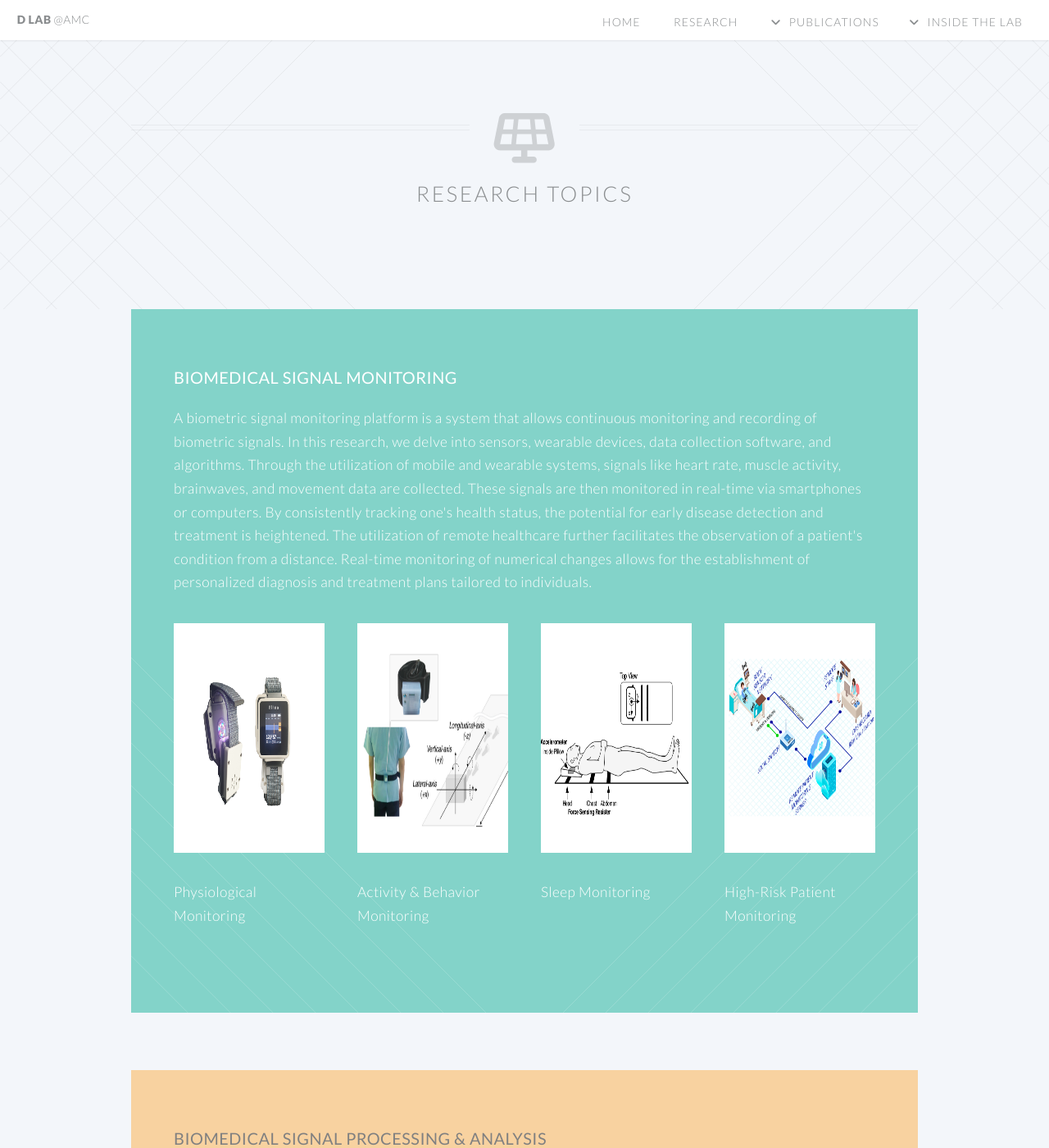
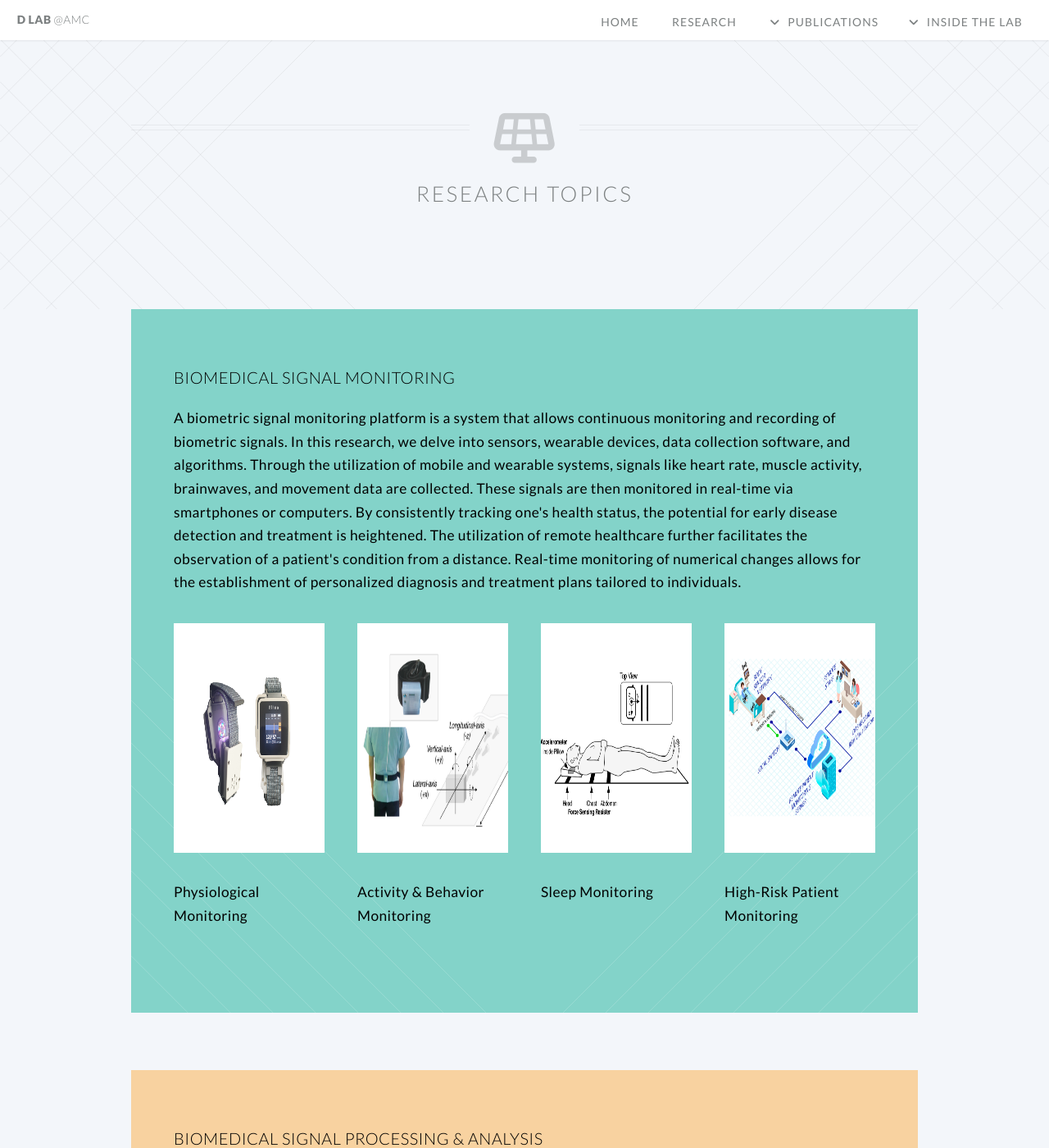
Before and after one commit to ydon1111/ydon1111.github.io, a Jekyll site: the page built from htmls/research_topics.html, in a window 1280 px wide and 1400 px high. Shown: the whole window at 82% size. Built offline with Jekyll 4.4.1, drawn with Linux system fonts in a browser that asks for light colours; nearby versions of some CDN libraries.

Commit message:
신규유저

```diff
--- a/css/style.css
+++ b/css/style.css
@@ -31,10 +31,10 @@ body,
 input,
 select,
 textarea {
-	color: #8a8d8f;
+	color: #7c8081;
 	font-family: 'Lato', sans-serif;
 	font-size: 15pt;
-	font-weight: 300;
+	font-weight: 400;
 	letter-spacing: 0.025em;
 	line-height: 1.75em;
 }
@@ -56,7 +56,7 @@ a:hover {
 
 strong,
 b {
-	font-weight: 400;
+	font-weight: 1400;
 }
 
 p,
@@ -98,6 +98,7 @@ h2 {
 }
 
 h3 {
+	font-weight: 300;
 	font-size: 1.15em;
 	letter-spacing: 0.025em;
 }
@@ -598,7 +599,7 @@ input[type="reset"].small,
 	background-position: bottom left, bottom right;
 	background-repeat: no-repeat, no-repeat;
 	background-size: 25em, 25em;
-	color: white;
+	color: black;
 }
 
 .wrapper.style2 .button:hover {
--- a/htmls/inside_the_lab/DHLAB@AMC.html
+++ b/htmls/inside_the_lab/DHLAB@AMC.html
@@ -6,8 +6,8 @@ layout: default
 
 	<header class="special container">
 		<span class="icon fa-solid fa-layer-group"></span>
-		<h2>inside the lab</h2>
-		<p style="font-size: 18px; color: #8a8d8f; ">D.LAB as Digital-Medicine Laboratory <br>
+		<h2><strong>inside the lab</strong></h2>
+		<p style="font-size: 18px; color: #565a5c; ">D.LAB as Digital-Medicine Laboratory <br>
 			@ Asan Medical Center
 		</p>
 	</header>
--- a/htmls/research_topics.html
+++ b/htmls/research_topics.html
@@ -6,7 +6,7 @@ layout: default
 <article id="main">
   <header class="special container">
     <span class="icon fa-regular fa-solar-panel"></span>
-    <h2>Research Topics</h2>
+    <h2> <strong>Research Topics</strong></h2>
   </header>
 </article>
 
@@ -15,7 +15,7 @@ layout: default
 <!-- one -->
 <article class="sections-container">
   <span id="BiomedicalSignalMonitoring"></span>
-  <section class="wrapper style2 container special-alt" style="color: white;">
+  <section class="wrapper style2 container special-alt" style="color:black;">
     <h3><strong> Biomedical Signal Monitoring </strong></h3>
     <p>A biometric signal monitoring platform is a system that allows continuous monitoring and recording of biometric
       signals. In this research, we delve into sensors, wearable devices, data collection software, and algorithms.
@@ -77,7 +77,7 @@ layout: default
 
   <!-- Two -->
   <span id="BiomedicalSignalProcessing&Analysis"></span>
-  <section class="wrapper style2 container special-alt" style="background-color: #f8d2a0ff; color: gray;">
+  <section class="wrapper style2 container special-alt" style="background-color: #f8d2a0ff;">
 
     <h3><strong> Biomedical Signal Processing & Analysis
       </strong></h3>
@@ -136,7 +136,7 @@ layout: default
 
   <!-- Three -->
   <span id="CardiovascularHealthAssessment"></span>
-  <section class="wrapper style2 container special-alt" style="color: white;">
+  <section class="wrapper style2 container special-alt" >
     <h3><strong> Cardiovascular Health Assessment
       </strong></h3>
     <p>This topic primarily emphasizes predicting the risk of cardiovascular diseases through various factors and
@@ -188,7 +188,7 @@ layout: default
 
   <!-- four -->
   <span id="ClinicalDecisionSupport"></span>
-  <section class="wrapper style2 container special-alt" style="background-color: #f8d2a0ff; color:gray">
+  <section class="wrapper style2 container special-alt" style="background-color: #f8d2a0ff; ">
     <h3><strong> Clinical Decision Support
 
       </strong></h3>
@@ -234,7 +234,7 @@ layout: default
 
   <!-- five -->
   <span id="DigitalMedicine"></span>
-  <section class="wrapper style2 container special-alt" style="color: white;">
+  <section class="wrapper style2 container special-alt">
     <h3><strong> Digital Medicine
 
       </strong></h3>
--- a/index.html
+++ b/index.html
@@ -13,7 +13,7 @@ layout: landing-page
 		<p>Through rigorous exploration of digital technologies, data analytics, and interdisciplinary collaboration,
 			<br />our trials are still on going, <strong>since 2021.</strong>
 			<br />
-			<br />
+			<br /></p>
 	</header>
 
 	<!-- One -->
```
